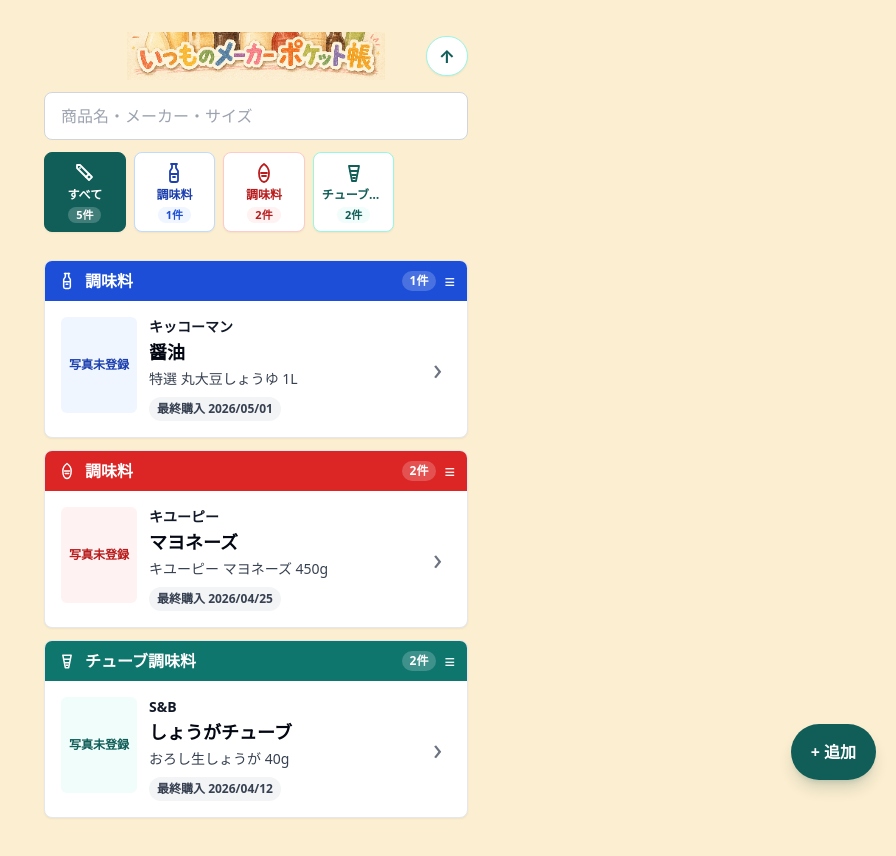
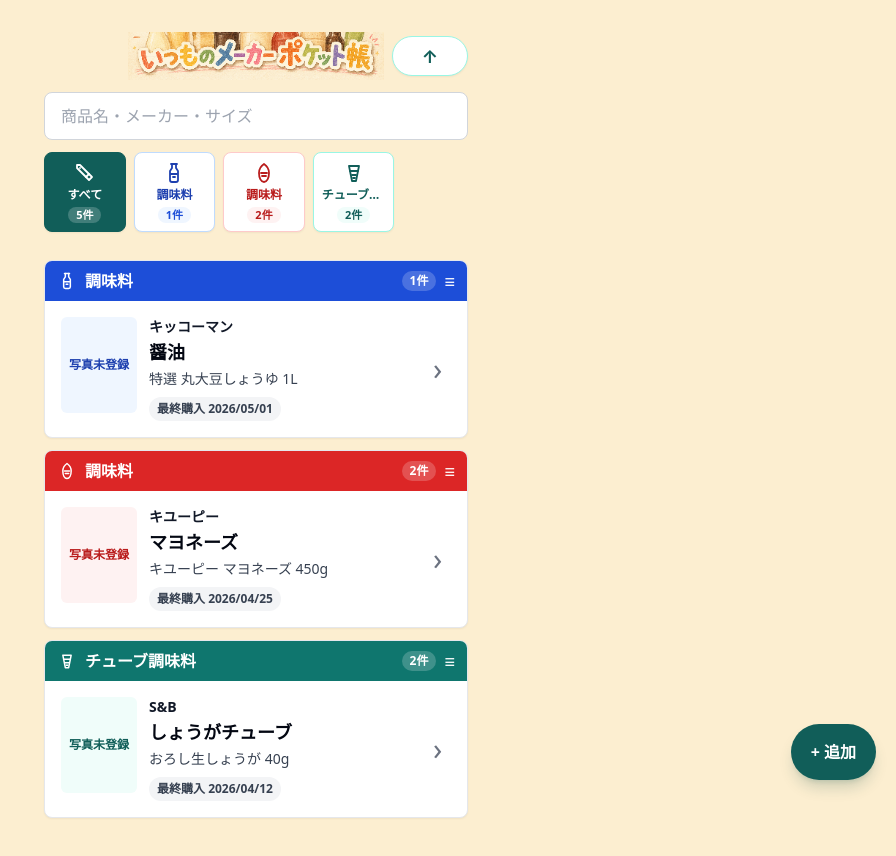
Before and after one commit to 202510-aw-yamaki/pocket-maker-note, a React (Vite) app: page / in a window 1280 px wide. Shown: the top 856 px of the page, without its empty margins (384-1280 px from the left). Built offline with nearby package versions, Linux system fonts and the light colour scheme.

Commit message:
fix: ヘッダーの右側配置を統一

```diff
--- a/src/pages/ItemDetailPage.tsx
+++ b/src/pages/ItemDetailPage.tsx
@@ -146,13 +146,13 @@
           <img
             src="/pocket-maker-note/image/head.png"
             alt="いつも買ってるあのメーカー ポケット帳"
-            className="mx-auto h-12 w-auto max-w-full object-contain"
+            className="h-12 w-auto max-w-full justify-self-end object-contain"
           />
           <button
             type="button"
             onClick={handleShare}
             disabled={!item || isSharing}
-            className="min-h-10 justify-self-end whitespace-nowrap rounded-full border border-teal-200 bg-white px-2 text-sm font-bold text-teal-800 disabled:cursor-wait disabled:border-gray-200 disabled:text-gray-400"
+            className="min-h-10 w-full justify-self-end whitespace-nowrap rounded-full border border-teal-200 bg-white px-2 text-sm font-bold text-teal-800 disabled:cursor-wait disabled:border-gray-200 disabled:text-gray-400"
           >
             {isSharing ? "準備中" : shareLabel}
           </button>
--- a/src/pages/ItemListPage.tsx
+++ b/src/pages/ItemListPage.tsx
@@ -188,18 +188,18 @@
     <main className="min-h-screen bg-[#FCEED0] text-gray-950">
       <div className="mx-auto flex min-h-screen w-full max-w-md flex-col px-3 pb-24 pt-4">
         <section className="sticky top-0 z-10 mb-3 space-y-3 bg-[#FCEED0] pb-3 pt-4">
-          <div className="grid min-h-12 grid-cols-[3.5rem_1fr_3.5rem] items-center gap-2">
+          <div className="grid min-h-12 grid-cols-[4.75rem_1fr_4.75rem] items-center gap-2">
             <span aria-hidden="true" />
             <img
               src="/pocket-maker-note/image/head.png"
               alt="いつも買ってるあのメーカー ポケット帳"
-              className="mx-auto h-12 w-auto max-w-full object-contain"
+              className="h-12 w-auto max-w-full justify-self-end object-contain"
             />
             <button
               type="button"
               onClick={scrollToTop}
               aria-label="先頭へ戻る"
-              className="min-h-10 justify-self-end rounded-full border border-teal-200 bg-white px-3 text-lg font-bold leading-none text-teal-800 shadow-sm"
+              className="min-h-10 w-full justify-self-end rounded-full border border-teal-200 bg-white px-2 text-lg font-bold leading-none text-teal-800 shadow-sm"
             >
               ↑
             </button>
```
